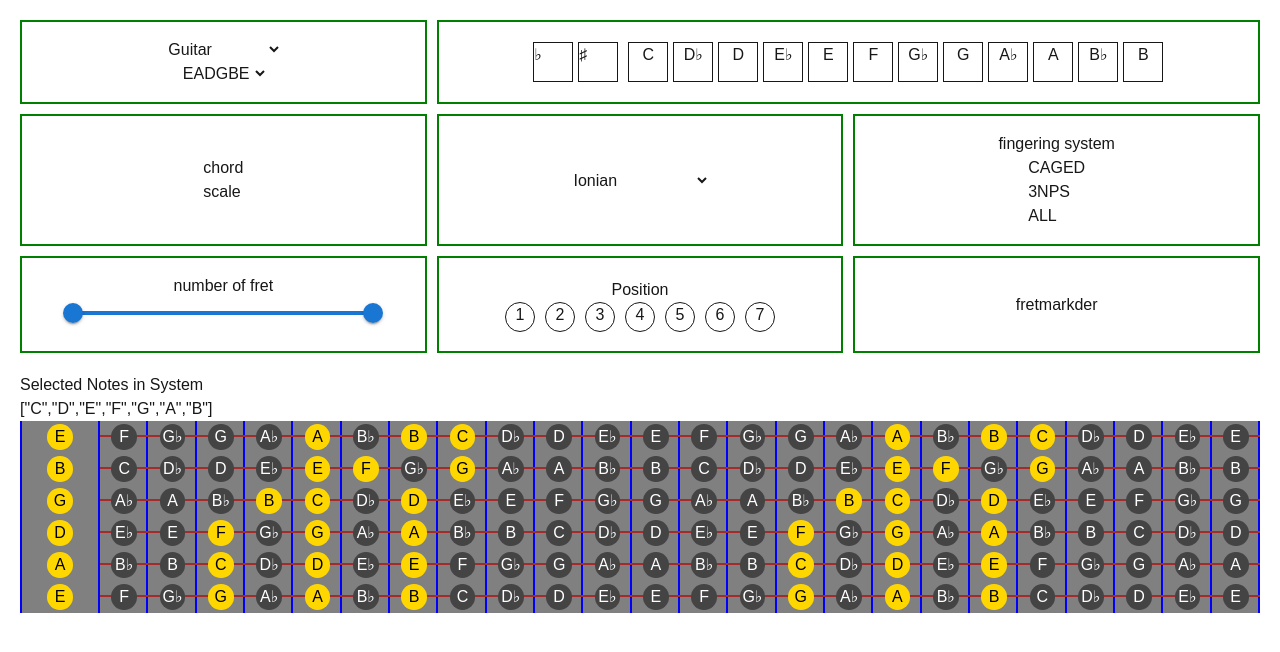
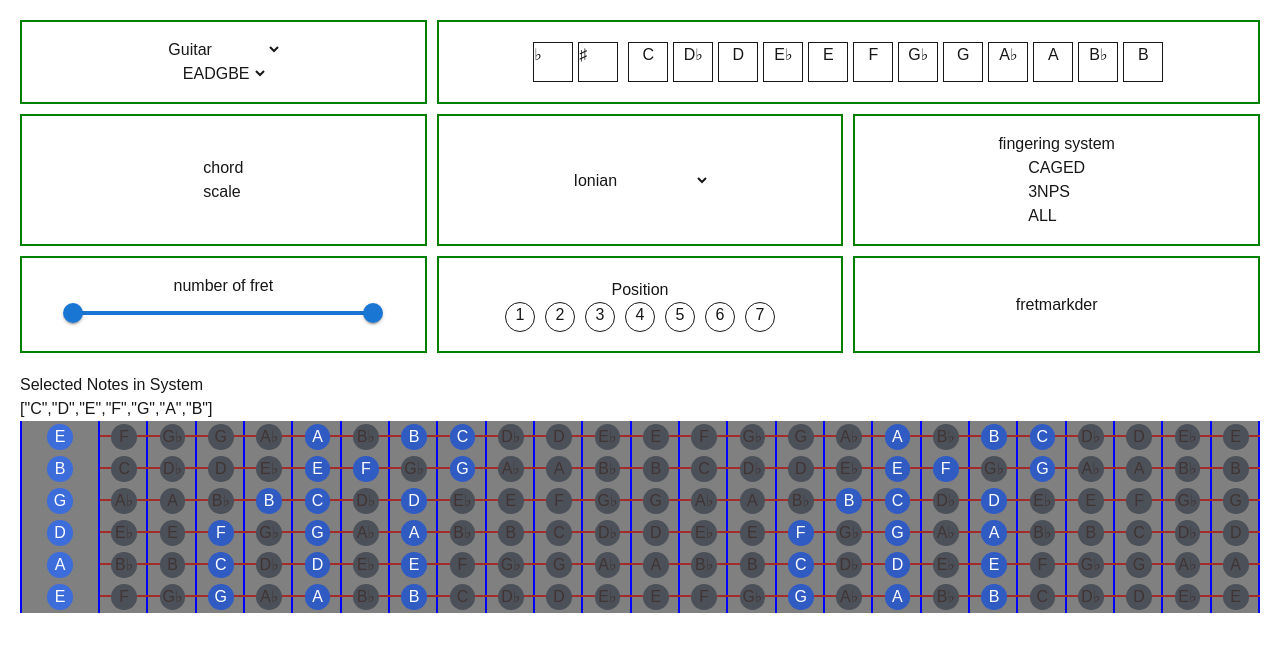
Before and after one commit to jxxnghwxn/fretboard, a Next.js app: page / in a window 1280 px wide. Shown: the top 652 px of the page. Built offline with nearby package versions, Linux system fonts and the light colour scheme.

Commit message:
fix readme and add css

```diff
--- a/app/styles/FretboardGet.module.css
+++ b/app/styles/FretboardGet.module.css
@@ -67,17 +67,18 @@
 
 /* 스케일에 속한 노트 */
 .noteFret.inSystem .noteName {
-  background-color: gold;
-  color: black;
+  background-color: #3d6cdb;
+  color: rgb(255, 255, 255);
 }
 
 /* 스케일에 속하지 않은 노트 */
 .noteFret:not(.inSystem) .noteName {
-  background-color: rgb(69, 68, 68);
-  color: white;
+  z-index: 4;
+  background-color: #4c5159;
+  color: rgb(65, 52, 52);
 }
 /* 최종 보여주는 노트 */
 .noteFret.inView .noteName {
-  background-color: gold;
-  color: black;
+  background-color: #2f5bc2;
+  color: rgb(255, 255, 255);
 }
```
Also changed, not shown: 1 other file (tests, documents, lock files or other folders).
